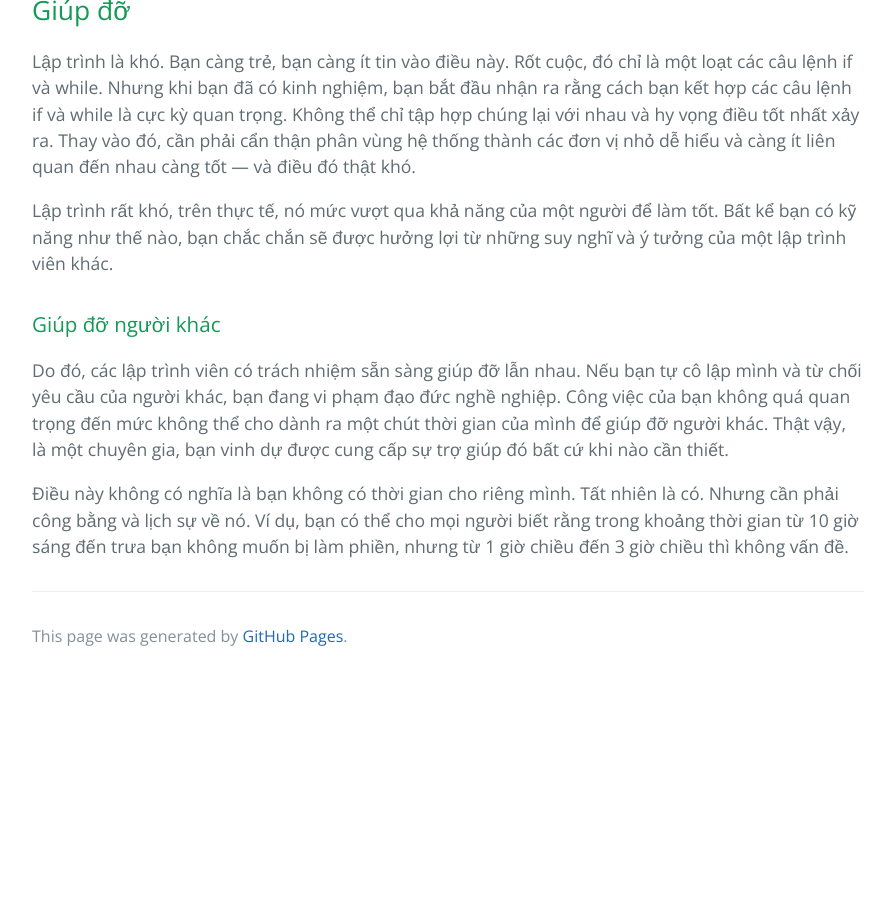
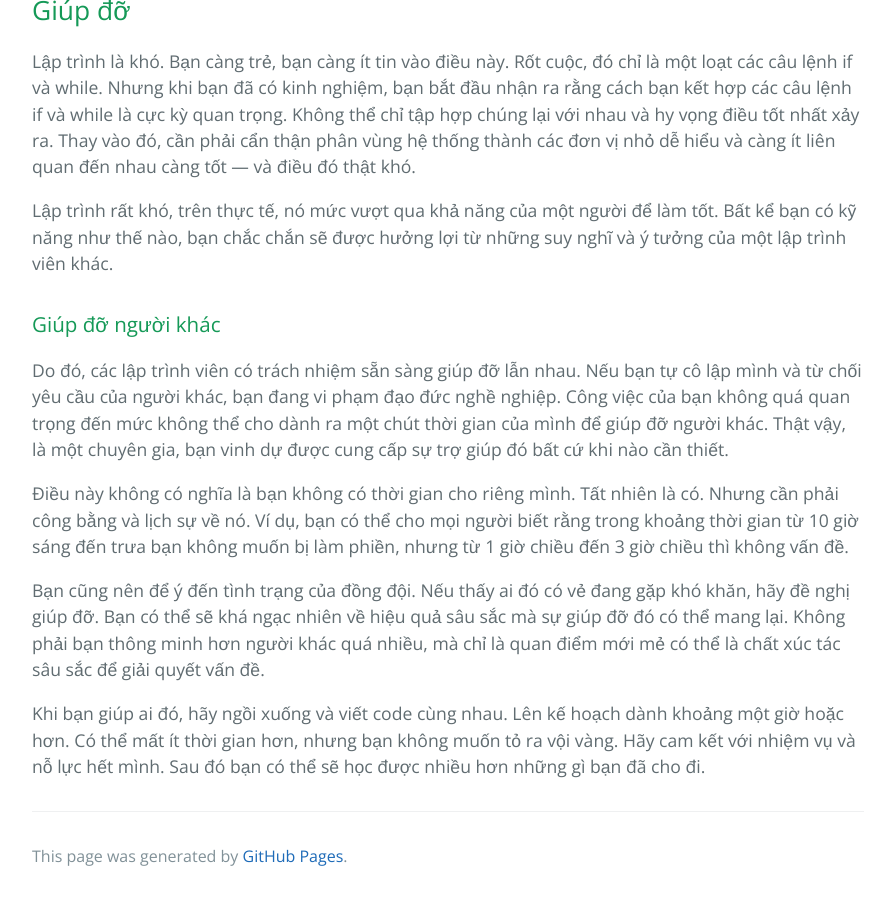
Before and after one commit to HaiBV/haibv.github.io, a Jekyll site: the page built from clean-coder/chapter-4-coding.md, in a window 1280 px wide and 900 px high, scrolled down 13338 px. Shown: the whole window, without its empty margins (192-1087 px from the left). Built offline with Jekyll 4.4.1, drawn with Linux system fonts in a browser that asks for light colours; our own code applies the rules of GitHub Pages for plain Markdown files; before the commit the page ends 14018 px from its top, so only the background shows below that.

Commit message:
Book - The Clean Coder - Chapter 4 - Coding

```diff
--- a/clean-coder/chapter-4-coding.md
+++ b/clean-coder/chapter-4-coding.md
@@ -261,3 +261,7 @@ Lập trình rất khó, trên thực tế, nó mức vượt qua khả năng c
 Do đó, các lập trình viên có trách nhiệm sẵn sàng giúp đỡ lẫn nhau. Nếu bạn tự cô lập mình và từ chối yêu cầu của người khác, bạn đang vi phạm đạo đức nghề nghiệp. Công việc của bạn không quá quan trọng đến mức không thể cho dành ra một chút thời gian của mình để giúp đỡ người khác. Thật vậy, là một chuyên gia, bạn vinh dự được cung cấp sự trợ giúp đó bất cứ khi nào cần thiết.
 
 Điều này không có nghĩa là bạn không có thời gian cho riêng mình. Tất nhiên là có. Nhưng cần phải công bằng và lịch sự về nó. Ví dụ, bạn có thể cho mọi người biết rằng trong khoảng thời gian từ 10 giờ sáng đến trưa bạn không muốn bị làm phiền, nhưng từ 1 giờ chiều đến 3 giờ chiều thì không vấn đề.
+
+Bạn cũng nên để ý đến tình trạng của đồng đội. Nếu thấy ai đó có vẻ đang gặp khó khăn, hãy đề nghị giúp đỡ. Bạn có thể sẽ khá ngạc nhiên về hiệu quả sâu sắc mà sự giúp đỡ đó có thể mang lại. Không phải bạn thông minh hơn người khác quá nhiều, mà chỉ là quan điểm mới mẻ có thể là chất xúc tác sâu sắc để giải quyết vấn đề.
+
+Khi bạn giúp ai đó, hãy ngồi xuống và viết code cùng nhau. Lên kế hoạch dành khoảng một giờ hoặc hơn. Có thể mất ít thời gian hơn, nhưng bạn không muốn tỏ ra vội vàng. Hãy cam kết với nhiệm vụ và nỗ lực hết mình. Sau đó bạn có thể sẽ học được nhiều hơn những gì bạn đã cho đi.
```
